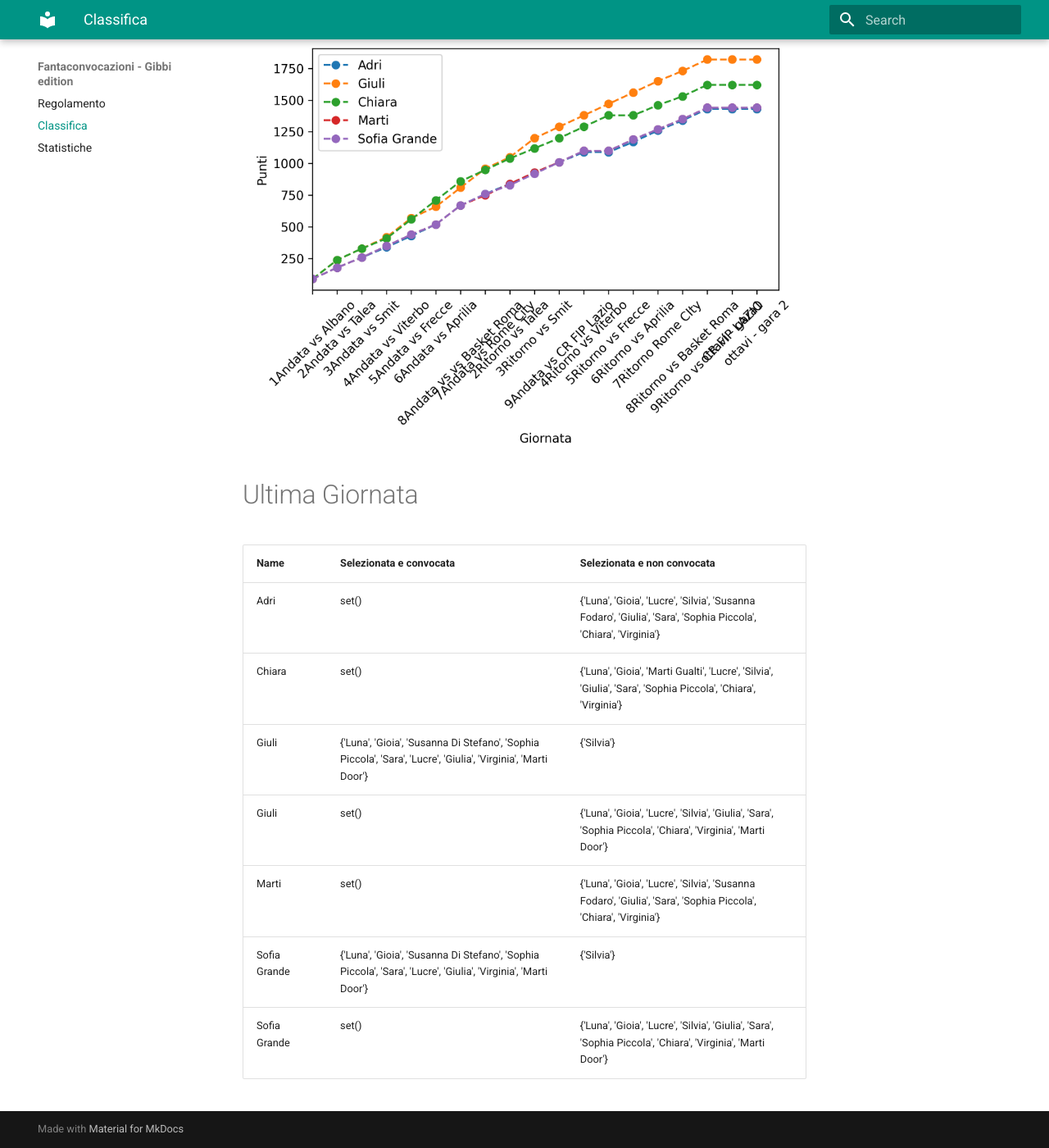
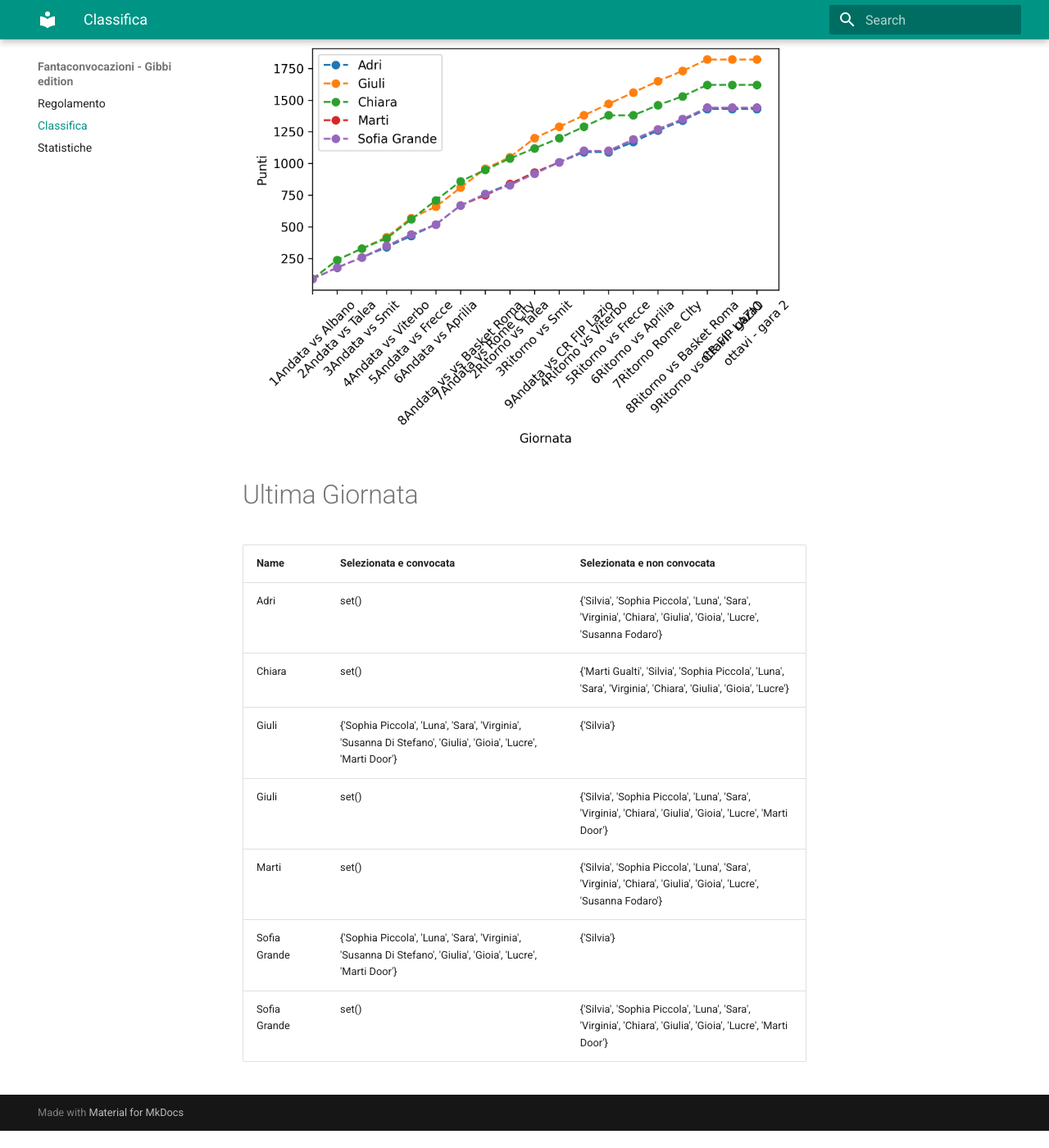
Before and after one commit to martinig94/fantagibbi, an MkDocs documentation site: the page built from docs/Classifica.md, in a window 1280 px wide and 1400 px high, scrolled down 565 px. Shown: the whole window at 82% size. Built offline with MkDocs 1.6.1 and Material for MkDocs 9.7.7, drawn with Linux system fonts in a browser that asks for light colours; after the commit the page ends 1944 px from its top, so only the background shows below that.

Commit message:
Auto-update from main.py

```diff
--- a/docs/Classifica.md
+++ b/docs/Classifica.md
@@ -18,11 +18,11 @@
 <!-- START_TABLE CORRECT -->
 | Name         | Selezionata e convocata                                                                                        | Selezionata e non convocata                                                                                      |
 |:-------------|:---------------------------------------------------------------------------------------------------------------|:-----------------------------------------------------------------------------------------------------------------|
-| Adri         | set()                                                                                                          | {'Luna', 'Gioia', 'Lucre', 'Silvia', 'Susanna Fodaro', 'Giulia', 'Sara', 'Sophia Piccola', 'Chiara', 'Virginia'} |
-| Chiara       | set()                                                                                                          | {'Luna', 'Gioia', 'Marti Gualti', 'Lucre', 'Silvia', 'Giulia', 'Sara', 'Sophia Piccola', 'Chiara', 'Virginia'}   |
-| Giuli        | {'Luna', 'Gioia', 'Susanna Di Stefano', 'Sophia Piccola', 'Sara', 'Lucre', 'Giulia', 'Virginia', 'Marti Door'} | {'Silvia'}                                                                                                       |
-| Giuli        | set()                                                                                                          | {'Luna', 'Gioia', 'Lucre', 'Silvia', 'Giulia', 'Sara', 'Sophia Piccola', 'Chiara', 'Virginia', 'Marti Door'}     |
-| Marti        | set()                                                                                                          | {'Luna', 'Gioia', 'Lucre', 'Silvia', 'Susanna Fodaro', 'Giulia', 'Sara', 'Sophia Piccola', 'Chiara', 'Virginia'} |
-| Sofia Grande | {'Luna', 'Gioia', 'Susanna Di Stefano', 'Sophia Piccola', 'Sara', 'Lucre', 'Giulia', 'Virginia', 'Marti Door'} | {'Silvia'}                                                                                                       |
-| Sofia Grande | set()                                                                                                          | {'Luna', 'Gioia', 'Lucre', 'Silvia', 'Giulia', 'Sara', 'Sophia Piccola', 'Chiara', 'Virginia', 'Marti Door'}     |
+| Adri         | set()                                                                                                          | {'Silvia', 'Sophia Piccola', 'Luna', 'Sara', 'Virginia', 'Chiara', 'Giulia', 'Gioia', 'Lucre', 'Susanna Fodaro'} |
+| Chiara       | set()                                                                                                          | {'Marti Gualti', 'Silvia', 'Sophia Piccola', 'Luna', 'Sara', 'Virginia', 'Chiara', 'Giulia', 'Gioia', 'Lucre'}   |
+| Giuli        | {'Sophia Piccola', 'Luna', 'Sara', 'Virginia', 'Susanna Di Stefano', 'Giulia', 'Gioia', 'Lucre', 'Marti Door'} | {'Silvia'}                                                                                                       |
+| Giuli        | set()                                                                                                          | {'Silvia', 'Sophia Piccola', 'Luna', 'Sara', 'Virginia', 'Chiara', 'Giulia', 'Gioia', 'Lucre', 'Marti Door'}     |
+| Marti        | set()                                                                                                          | {'Silvia', 'Sophia Piccola', 'Luna', 'Sara', 'Virginia', 'Chiara', 'Giulia', 'Gioia', 'Lucre', 'Susanna Fodaro'} |
+| Sofia Grande | {'Sophia Piccola', 'Luna', 'Sara', 'Virginia', 'Susanna Di Stefano', 'Giulia', 'Gioia', 'Lucre', 'Marti Door'} | {'Silvia'}                                                                                                       |
+| Sofia Grande | set()                                                                                                          | {'Silvia', 'Sophia Piccola', 'Luna', 'Sara', 'Virginia', 'Chiara', 'Giulia', 'Gioia', 'Lucre', 'Marti Door'}     |
 <!-- END_TABLE CORRECT -->
```
